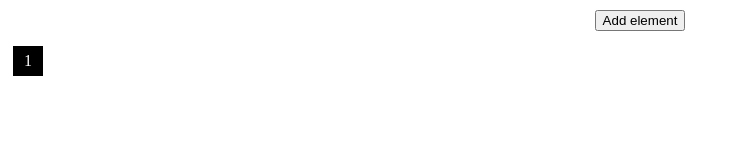
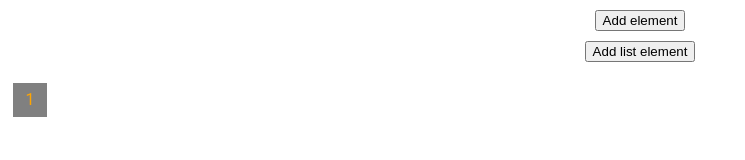
Before and after one commit to skjoeldkrona/samuraj-js, a website: page 01-add-element-on-click/index.html in a window 1280 px wide. Both pictures are taken after a click on the button "Add element". Shown: the whole page, without its empty margins (0-745 px from the left). Drawn offline with Linux system fonts and the light colour scheme.

Commit message:
Addding list items on click complted

```diff
--- a/01-add-element-on-click/index.html
+++ b/01-add-element-on-click/index.html
@@ -8,6 +8,7 @@
   </head>
   <body>
     <button>Add element</button>
+    <button id="list">Add list element</button>
 
     <script src="main.js"></script>
   </body>
--- a/01-add-element-on-click/main.js
+++ b/01-add-element-on-click/main.js
@@ -1,13 +1,23 @@
 const button = document.querySelector('button');
-const body = document.querySelector('body');
 let counter = 0;
 
 button.addEventListener('click', () => {
   const div = document.createElement('div');
   div.textContent = ++counter;
-  body.appendChild(div);
+  document.body.appendChild(div);
 
   if (counter % 5 === 0) {
     div.className = 'circle';
   }
 });
+
+const listBtn = document.querySelector('#list');
+const ul = document.createElement('ul');
+document.body.appendChild(ul);
+let liNumber = 1;
+
+listBtn.addEventListener('click', () => {
+  const li = document.createElement('li');
+  li.textContent = `item no ${liNumber++}`;
+  ul.appendChild(li);
+});
--- a/01-add-element-on-click/styles.css
+++ b/01-add-element-on-click/styles.css
@@ -1,3 +1,7 @@
+body {
+  font-family: Roboto, sans-serif;
+}
+
 body button {
   display: block;
   margin: 10px auto;
@@ -6,17 +10,18 @@ body button {
 div {
   height: 30px;
   width: 30px;
-  background-color: black;
+  background-color: grey;
   margin: 5px;
   float: left;
-  color: white;
+  color: orange;
   text-align: center;
   line-height: 30px;
+  border: 2px solid grey;
 }
 
 .circle {
   background-color: white;
   border-radius: 50%;
   color: black;
-  border: 2px solid black;
+  border: 2px solid orange;
 }
```
